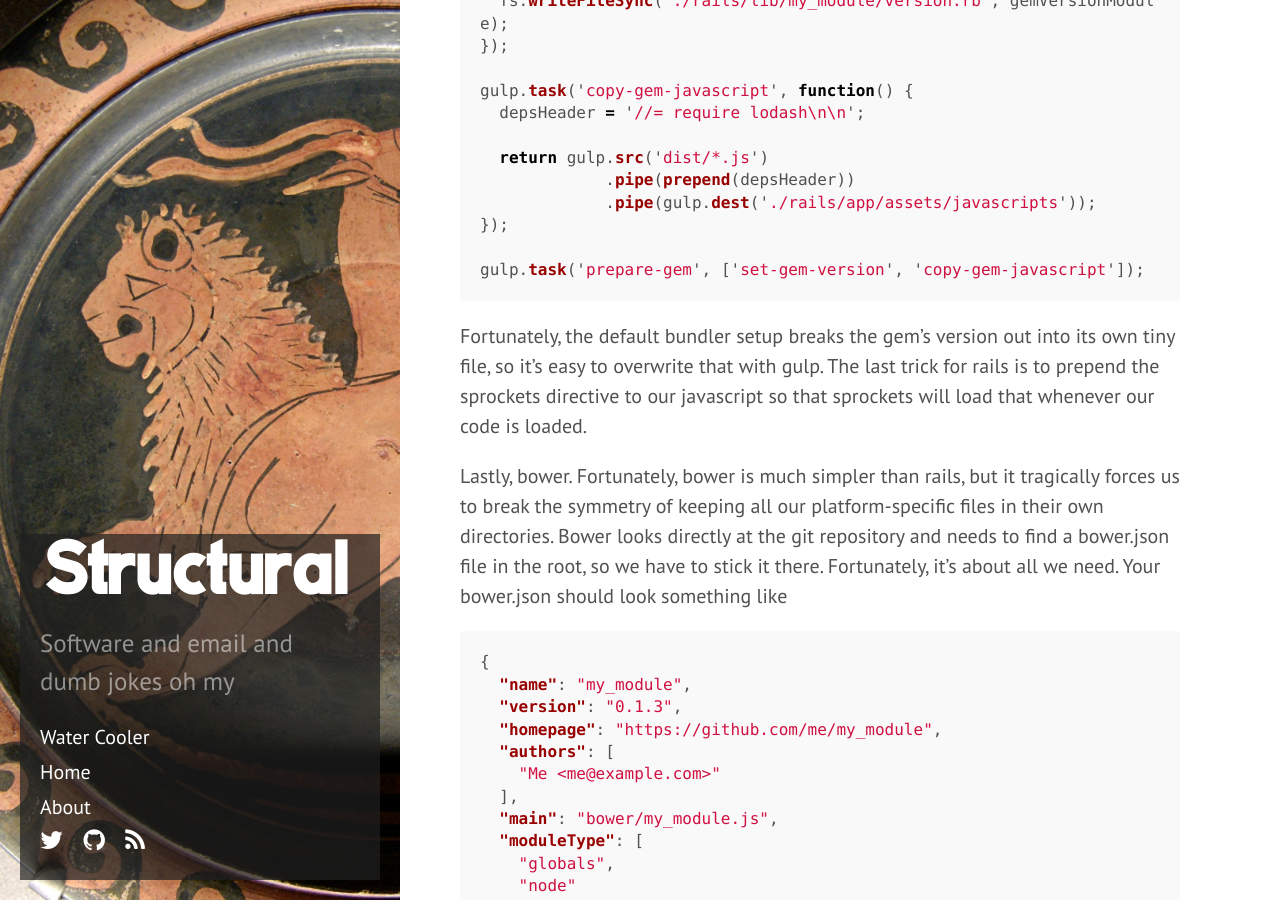
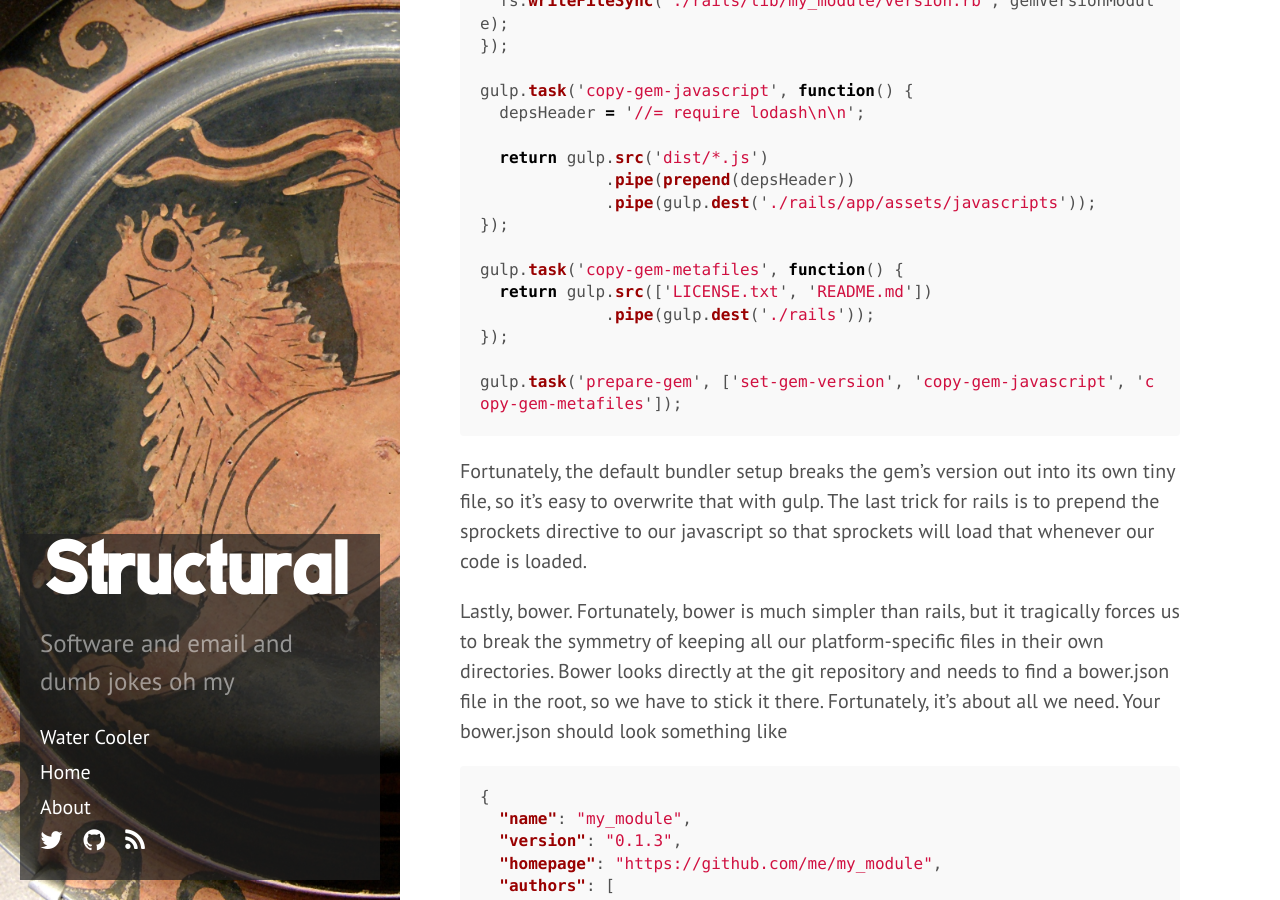
Before and after one commit to Structural/structural.github.io, a Jekyll site: the page built from _posts/2014-11-10-npm-rails-bower.md, in a window 1280 px wide and 900 px high, scrolled down 5286 px. Built offline with Jekyll 4.4.1, drawn with Linux system fonts in a browser that asks for light colours; nearby versions of some CDN libraries; Markdown is read by kramdown in place of the engine named in the settings; some of the changed text lies outside the part shown.

Commit message:
Update npm bower rails post.

````diff
--- a/_posts/2014-11-10-npm-rails-bower.md
+++ b/_posts/2014-11-10-npm-rails-bower.md
@@ -161,7 +161,7 @@ Gem::Specification.new do |spec|
   spec.homepage      = "http://example.com"
   spec.license       = "MIT"
 
-  spec.files         = Dir["{lib,app}/**/*"] + ["../LICENSE.txt", "../README.md"]
+  spec.files         = Dir["{lib,app}/**/*"] + ["LICENSE.txt", "README.md"]
   spec.executables   = spec.files.grep(%r{^bin/}) { |f| File.basename(f) }
   spec.test_files    = spec.files.grep(%r{^(test|spec|features)/})
   spec.require_paths = ["lib"]
@@ -218,7 +218,12 @@ gulp.task('copy-gem-javascript', function() {
              .pipe(gulp.dest('./rails/app/assets/javascripts'));
 });
 
-gulp.task('prepare-gem', ['set-gem-version', 'copy-gem-javascript']);
+gulp.task('copy-gem-metafiles', function() {
+  return gulp.src(['LICENSE.txt', 'README.md'])
+             .pipe(gulp.dest('./rails'));
+});
+
+gulp.task('prepare-gem', ['set-gem-version', 'copy-gem-javascript', 'copy-gem-metafiles']);
 ```
 
 Fortunately, the default bundler setup breaks the gem's version out into its own
````
